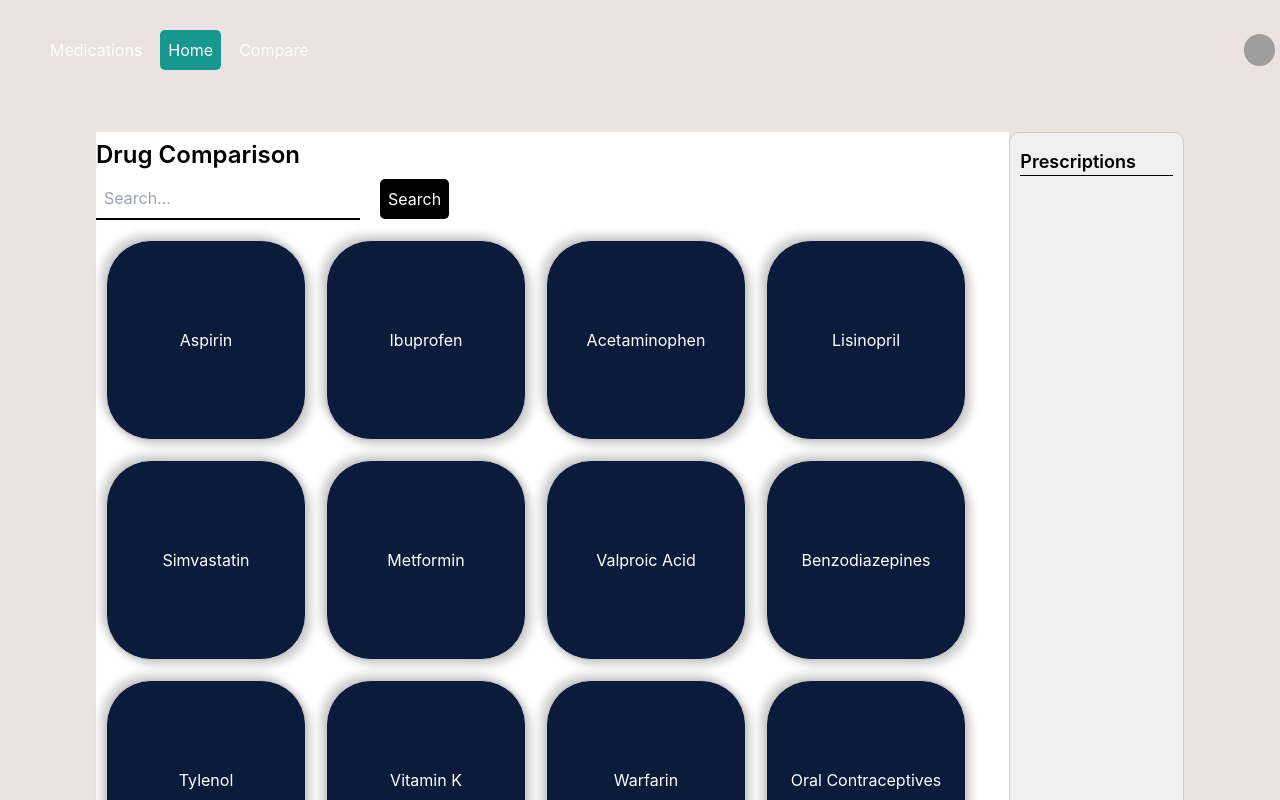
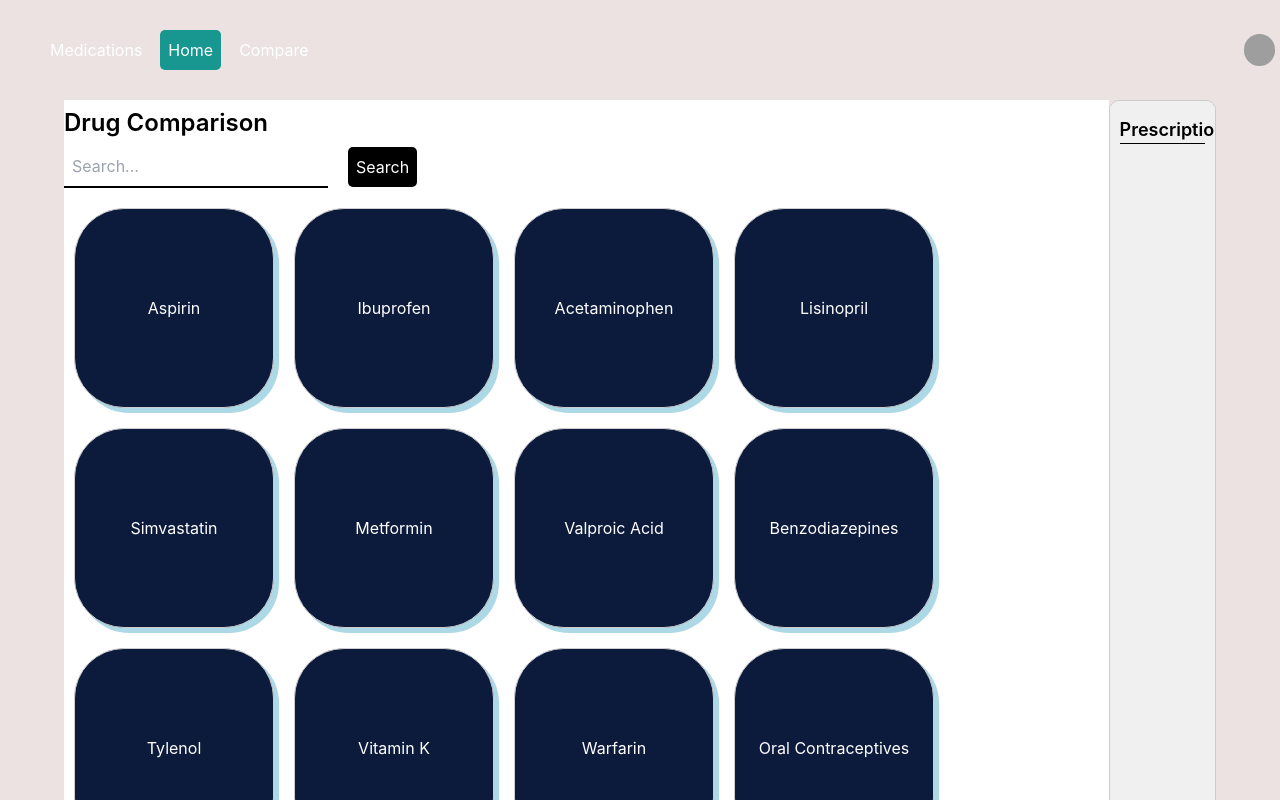
Before and after one commit to Silicon-Smugglers/Front-End, a React (Create React App) app: page /compare in a window 1280 px wide. Shown: the top 800 px of the page. Built offline with nearby package versions, Linux system fonts and the light colour scheme; grey boxes are pictures that could not be loaded.

Commit message:
Fix css issue

```diff
--- a/src/pages/Medication.js
+++ b/src/pages/Medication.js
@@ -1,6 +1,6 @@
 import React, { useState } from 'react';
 import SearchBar from './SearchBar';
-import './css/Medication.css'; // Import your custom CSS for styling
+import './css/Compare.css'; // Import your custom CSS for styling
 import './css/SearchBar.css'
 
 const Medication = () => {
--- a/src/pages/css/Compare.css
+++ b/src/pages/css/Compare.css
@@ -62,7 +62,7 @@
   border: 1px solid #ccc; /* Add a border for styling */
   border-radius: 50px;
   /* Add 3D shadow effect */
-  box-shadow: 10px 10px lightblue;
+  box-shadow: 5px 5px lightblue;
   color: white;
 }
 
--- a/src/pages/css/Medication.css
+++ /dev/null
@@ -1,102 +0,0 @@
-.CompareContainer {
-    padding: 2rem;
-    display: flex;
-    flex-direction: row;
-    justify-content: space-between;
-  }
-
-  .CompareContainer h1 {
-    font-size: x-large;
-    font-weight: 600;
-    margin-bottom: 5px;
-    margin-top: 5px;
-  }
-
-  .CompareContainer h2 {
-    font-size: large;
-    font-weight: 600;
-    margin-bottom: 5px;
-    margin-top: 5px;
-  }
-
-  .CompareContainer input {
-    outline: none;
-    width: auto;
-    /* border: 0; */
-    border-bottom: 2px solid black;
-    padding: 8px;
-    background: none;
-  }
-
-  .CompareContent {
-    display: flex;
-    justify-content: center;
-  }
-
-  .tile-container {
-    display: flex;
-    flex-wrap: wrap;
-  }
-
-    /* Style for the tile container */
-  .tile-container {
-    display: flex;
-    flex-wrap: wrap;
-  }
-
-  /* Style for square tiles */
-  .square-tile {
-    width: 200px;
-    height: 200px;
-    margin: 10px;
-    background-color: #0c1a3c;
-    display: flex;
-    justify-content: center;
-    align-items: center;
-    border: 1px solid #ccc; /* Add a border for styling */
-    border-radius: 45px;
-    /* Add 3D shadow effect */
-    box-shadow: 5px 5px 10px rgba(0, 0, 0, 0.2), -5px -5px 10px rgba(0, 0, 0, 0.2);
-    color: white;
-  }
-
-  /* Hover effect */
-  .square-tile:hover {
-    background-color: rgb(99, 84, 84); /* Change the color on hover */
-  }
-
-  /* Clicked effect */
-  .square-tile:active {
-    background-color: rgb(99, 84, 84); /* Change the color on click */
-  }
-
-  /* Style for tile content */
-  .tile-content {
-    text-align: center;
-  }
-
-  /* Style for the cart */
-  .sidebar {
-    width: 500px; /* Adjust the width as needed */
-    background-color: #f0f0f0; /* Background color for the cart */
-    padding: 10px;
-    border: 1px solid #ccc;
-    border-radius: 10px;
-    /* Add any other styles you want for the cart */
-    height: 100; /* Make it full height of the viewport */
-    overflow-y: auto; /* Add vertical scroll if needed */
-  }
-
-  .cart-content {
-    display: flex;
-    flex-direction: row;
-    justify-content: space-between;
-    align-items: center;
-    margin-bottom: 5px;
-    margin-top: 5px;
-    padding: 5px;
-    padding-left: 10px;
-    padding-right: 10px;
-    background-color: rgb(211, 201, 201);
-    border-radius: 10px;;
-  }
```
